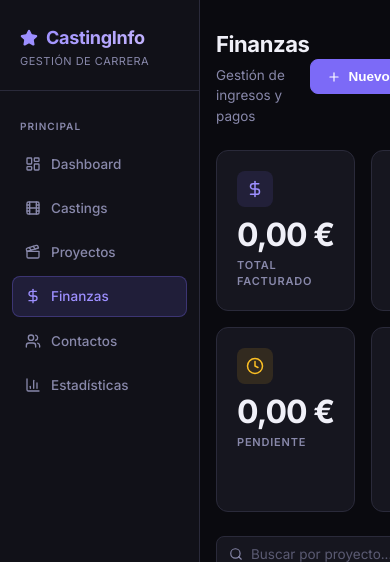
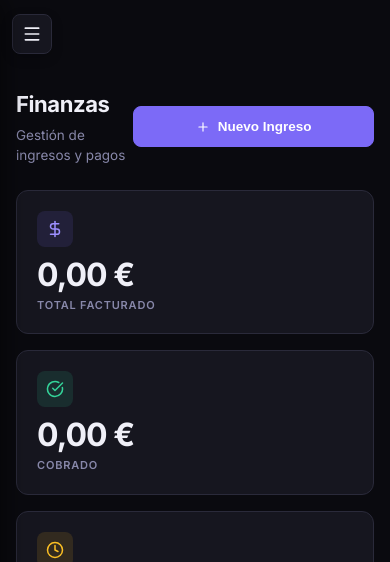
Before and after one commit to HerHisHouse/CastingApp, a Next.js app in the folder casting-app/: page /finanzas in a window 390 px wide. Shown: the top 562 px of the page. Built offline with nearby package versions, Linux system fonts and the light colour scheme; no server answers; the database is empty.

Commit message:
responsive mobile layout

```diff
--- a/casting-app/src/app/globals.css
+++ b/casting-app/src/app/globals.css
@@ -930,13 +930,107 @@ tbody tr:last-child td {
   transition: width 0.5s ease;
 }
 
+/* Mobile Nav Elements */
+.mobile-nav-btn {
+  display: none;
+  background: transparent;
+  border: none;
+  cursor: pointer;
+  color: var(--text-primary);
+  padding: 8px;
+  margin-right: 8px;
+}
+
+.mobile-close-btn {
+  display: none;
+  background: transparent;
+  border: none;
+  cursor: pointer;
+  color: var(--text-secondary);
+  padding: 4px;
+}
+
+.mobile-overlay {
+  display: none;
+  position: fixed;
+  inset: 0;
+  background: rgba(0, 0, 0, 0.5);
+  backdrop-filter: blur(2px);
+  z-index: 40;
+}
+
 /* Responsive adjustments */
 @media (max-width: 768px) {
   :root {
-    --sidebar-width: 200px;
+    --sidebar-width: 260px;
   }
 
-  .page-header,
+  .sidebar {
+    position: fixed;
+    top: 0;
+    left: calc(var(--sidebar-width) * -1);
+    height: 100vh;
+    transition: transform 0.3s cubic-bezier(0.4, 0, 0.2, 1);
+    box-shadow: 4px 0 24px rgba(0, 0, 0, 0.5);
+  }
+
+  .sidebar.open {
+    transform: translateX(100%);
+  }
+
+  .mobile-nav-btn {
+    display: flex;
+    position: fixed;
+    top: 14px;
+    left: 12px;
+    z-index: 30;
+    width: 40px;
+    height: 40px;
+    border-radius: 8px;
+    background: var(--bg-card);
+    border: 1px solid var(--border);
+    align-items: center;
+    justify-content: center;
+    color: var(--text-primary);
+    box-shadow: 0 4px 12px rgba(0, 0, 0, 0.2);
+  }
+
+  .mobile-close-btn {
+    display: block;
+  }
+
+  .mobile-overlay {
+    display: block;
+  }
+
+  .app-layout {
+    flex-direction: column;
+  }
+
+  .main-content {
+    padding-top: 60px;
+    /* Space for fixed mobile header button */
+  }
+
+  .page-header {
+    flex-direction: column;
+    align-items: flex-start;
+    gap: 16px;
+    padding-left: 16px;
+    padding-right: 16px;
+  }
+
+  /* Ensure button stretches in header */
+  .page-header>div:last-child {
+    width: 100%;
+  }
+
+  .page-header .btn {
+    width: 100%;
+    justify-content: center;
+    padding: 12px;
+  }
+
   .topbar,
   .page-body {
     padding-left: 16px;
@@ -948,7 +1042,15 @@ tbody tr:last-child td {
     grid-template-columns: 1fr;
   }
 
-  .stat-grid {
-    grid-template-columns: 1fr 1fr;
+  .stat-grid,
+  .grid-2 {
+    grid-template-columns: 1fr;
+  }
+
+  /* Tables horizontally scrollable */
+  .table-wrapper {
+    overflow-x: auto;
+    -webkit-overflow-scrolling: touch;
+    width: calc(100vw - 32px);
   }
 }
--- a/casting-app/src/app/layout.tsx
+++ b/casting-app/src/app/layout.tsx
@@ -2,7 +2,7 @@ import type { Metadata } from "next";
 import "./globals.css";
 
 export const metadata: Metadata = {
-  title: "CastingInfo — Gestión de Carrera",
+  title: "CastingApp — Gestiona Castings y trabajos",
   description: "Plataforma personal para actores. Gestiona tus castings, proyectos, finanzas y contactos.",
 };
 
--- a/casting-app/src/components/Sidebar.tsx
+++ b/casting-app/src/components/Sidebar.tsx
@@ -1,9 +1,10 @@
 'use client'
+import { useState, useEffect } from 'react'
 import Link from 'next/link'
 import { usePathname } from 'next/navigation'
 import {
     LayoutDashboard, Film, Clapperboard, DollarSign,
-    Users, BarChart3, Star
+    Users, BarChart3, Star, Menu, X
 } from 'lucide-react'
 
 const navItems = [
@@ -17,15 +18,42 @@ const navItems = [
 
 export default function Sidebar() {
     const pathname = usePathname()
+    const [isOpen, setIsOpen] = useState(false)
+
+    // Close on navigation
+    useEffect(() => {
+        setIsOpen(false)
+    }, [pathname])
+
+    useEffect(() => {
+        if (isOpen) {
+            document.body.style.overflow = 'hidden'
+        } else {
+            document.body.style.overflow = ''
+        }
+        return () => { document.body.style.overflow = '' }
+    }, [isOpen])
 
     return (
-        <aside className="sidebar">
-            <div className="sidebar-logo">
+        <>
+            <button className="mobile-nav-btn" onClick={() => setIsOpen(true)}>
+                <Menu size={20} />
+            </button>
+
+            {isOpen && <div className="mobile-overlay" onClick={() => setIsOpen(false)} />}
+
+            <aside className={`sidebar ${isOpen ? 'open' : ''}`}>
+                <div className="sidebar-logo" style={{ display: 'flex', justifyContent: 'space-between', alignItems: 'center' }}>
+                    <div>
                         <div style={{ display: 'flex', alignItems: 'center', gap: '8px' }}>
                             <Star size={18} color="#9d8fff" fill="#9d8fff" />
-                    <h1>CastingInfo</h1>
+                            <h1>CastingApp</h1>
                         </div>
-                <p>Gestión de Carrera</p>
+                        <p>Gestiona Castings y trabajos</p>
+                    </div>
+                    <button className="mobile-close-btn" onClick={() => setIsOpen(false)}>
+                        <X size={20} />
+                    </button>
                 </div>
 
                 <nav className="sidebar-nav">
@@ -52,5 +80,6 @@ export default function Sidebar() {
                     <p style={{ opacity: 0.5 }}>v1.0.0 · Personal</p>
                 </div>
             </aside>
+        </>
     )
 }
```
Also changed, not shown: 1 other file (tests, documents, lock files or other folders). Lines whose indentation alone changed are shown as unchanged.
